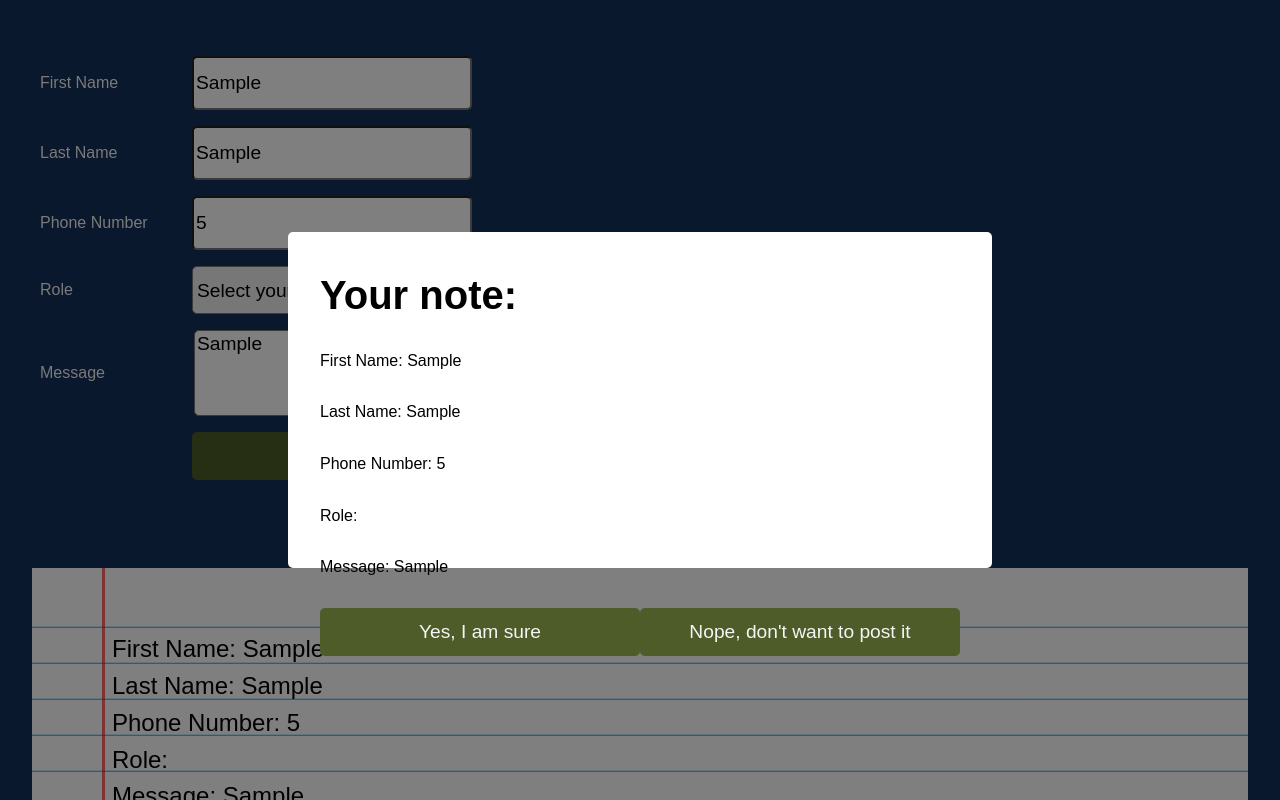
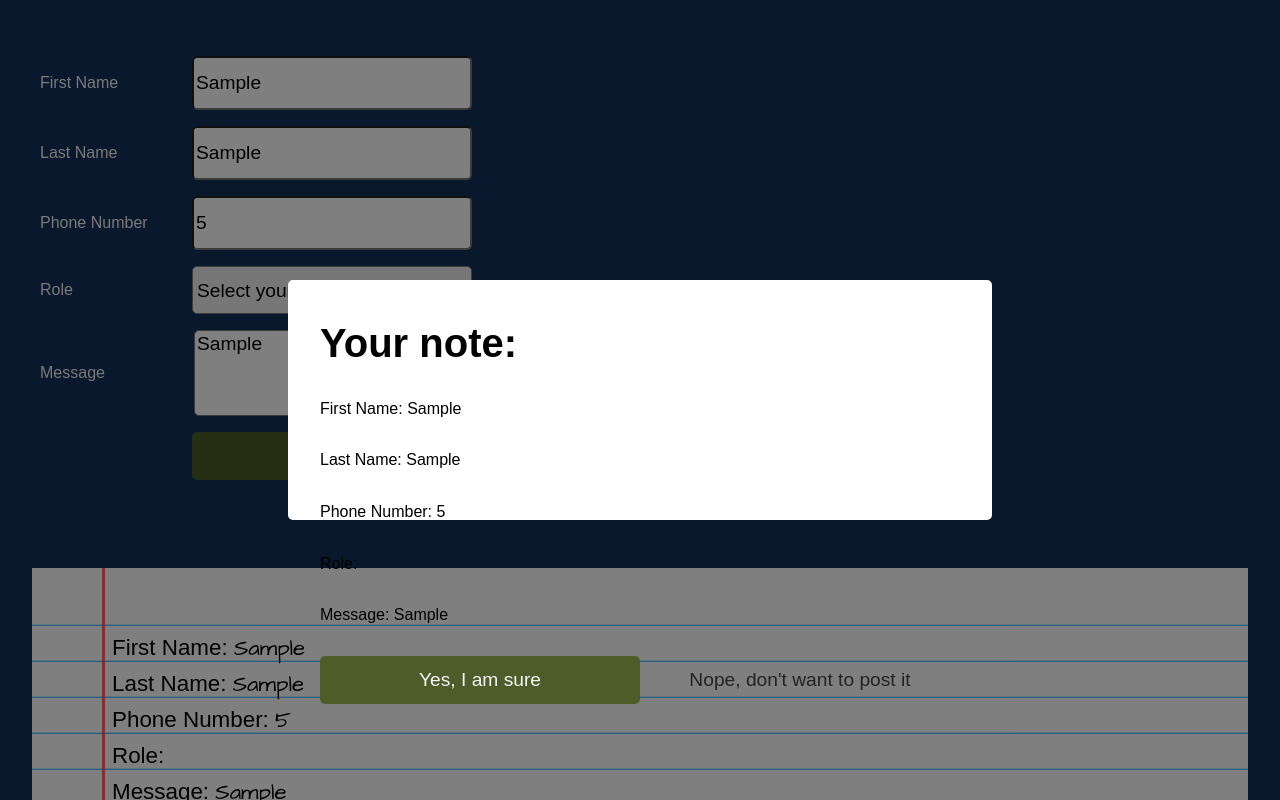
Before and after one commit to MikkeBee/React_Form, a React (Create React App) app: page / in a window 1280 px wide. Both pictures are taken after typing "Sample", "Sample", "5", "Sample" into the empty fields and a click on the button "Send". Shown: the top 800 px of the page. Built offline with nearby package versions, Linux system fonts and the light colour scheme.

Commit message:
add modal button functionality

```diff
--- a/public/index.html
+++ b/public/index.html
@@ -6,9 +6,10 @@
     <link rel="preconnect" href="https://fonts.googleapis.com" />
     <link rel="preconnect" href="https://fonts.gstatic.com" crossorigin />
     <link
-      href="https://fonts.googleapis.com/css2?family=Fjalla+One&display=swap"
+      href="https://fonts.googleapis.com/css2?family=Architects+Daughter&display=swap"
       rel="stylesheet"
     />
+
     <meta name="viewport" content="width=device-width, initial-scale=1" />
     <meta name="theme-color" content="#000000" />
     <meta
--- a/src/App.js
+++ b/src/App.js
@@ -15,8 +15,6 @@ class App extends Component {
   };
 
   formHandler = (event) => {
-    console.log(event.target.name);
-    console.log(event.target.value);
     this.setState({
       ...this.state, //copies the current object
       [event.target.name]: event.target.value, //overrides the object values for changed fields
@@ -25,8 +23,11 @@ class App extends Component {
 
   modalHandler = (e) => {
     e.preventDefault();
-    console.log(this.state.showModal);
     this.setState({ ...this.state, showModal: !this.state.showModal }); //changes boolean of showModal to opposite
+  };
+
+  reloadEventHandler = () => {
+    window.location.reload();
   };
 
   render() {
@@ -53,6 +54,7 @@ class App extends Component {
             phonenumber={this.state.phonenumber}
             role={this.state.role}
             message={this.state.message}
+            reloadHandler={this.reloadEventHandler}
             //showModal is initially false, and this will show the modal only when showModal is true
           />
         )}
--- a/src/components/Modal.js
+++ b/src/components/Modal.js
@@ -22,10 +22,18 @@ const Modal = (props) => {
             Message: <span>{props.message}</span>
           </p>
           <div className="buttonArea">
-            <button type="button" className="imSure">
+            <button
+              type="button"
+              className="imSure"
+              onClick={props.reloadHandler}
+            >
               Yes, I am sure
             </button>
-            <button type="button" className="notSure">
+            <button
+              type="button"
+              className="notSure"
+              onClick={props.reloadHandler}
+            >
               Nope, don't want to post it
             </button>
           </div>
--- a/src/index.css
+++ b/src/index.css
@@ -110,9 +110,13 @@ textarea {
 }
 
 .paperArea p {
-  font-size: 1.5rem;
+  font-size: 1.4rem;
   margin-left: 5rem;
   line-height: 0.8rem;
+}
+
+.paperArea span {
+  font-family: "Architects Daughter", cursive;
 }
 
 .overlay {
@@ -133,7 +137,7 @@ textarea {
   background-color: white;
   padding: 0.5rem 2rem;
   width: 50%;
-  height: 40%;
+  height: 28%;
   border-radius: 5px;
   position: relative;
 }
@@ -147,7 +151,7 @@ textarea {
   justify-content: space-around;
 }
 
-.buttonArea button {
+.imSure {
   margin-top: 1rem;
   height: 3rem;
   width: 25rem;
@@ -158,6 +162,30 @@ textarea {
   font-size: 1.2rem;
 }
 
+.imSure:hover {
+  box-shadow: 0 0 5px #000000;
+}
+
+.notSure {
+  margin-top: 1rem;
+  height: 3rem;
+  width: 25rem;
+  background-color: transparent;
+  color: rgb(35, 35, 35);
+  border-radius: 5px;
+  border: none;
+  font-size: 1.2rem;
+}
+
+.notSure:hover {
+  margin-top: 1rem;
+  height: 3rem;
+  width: 25rem;
+  background-color: #4d5c28;
+  color: whitesmoke;
+  box-shadow: 0 0 5px #000000;
+}
+
 .modalContent p {
   margin-top: 2.1rem;
   font-size: 1rem;
```
